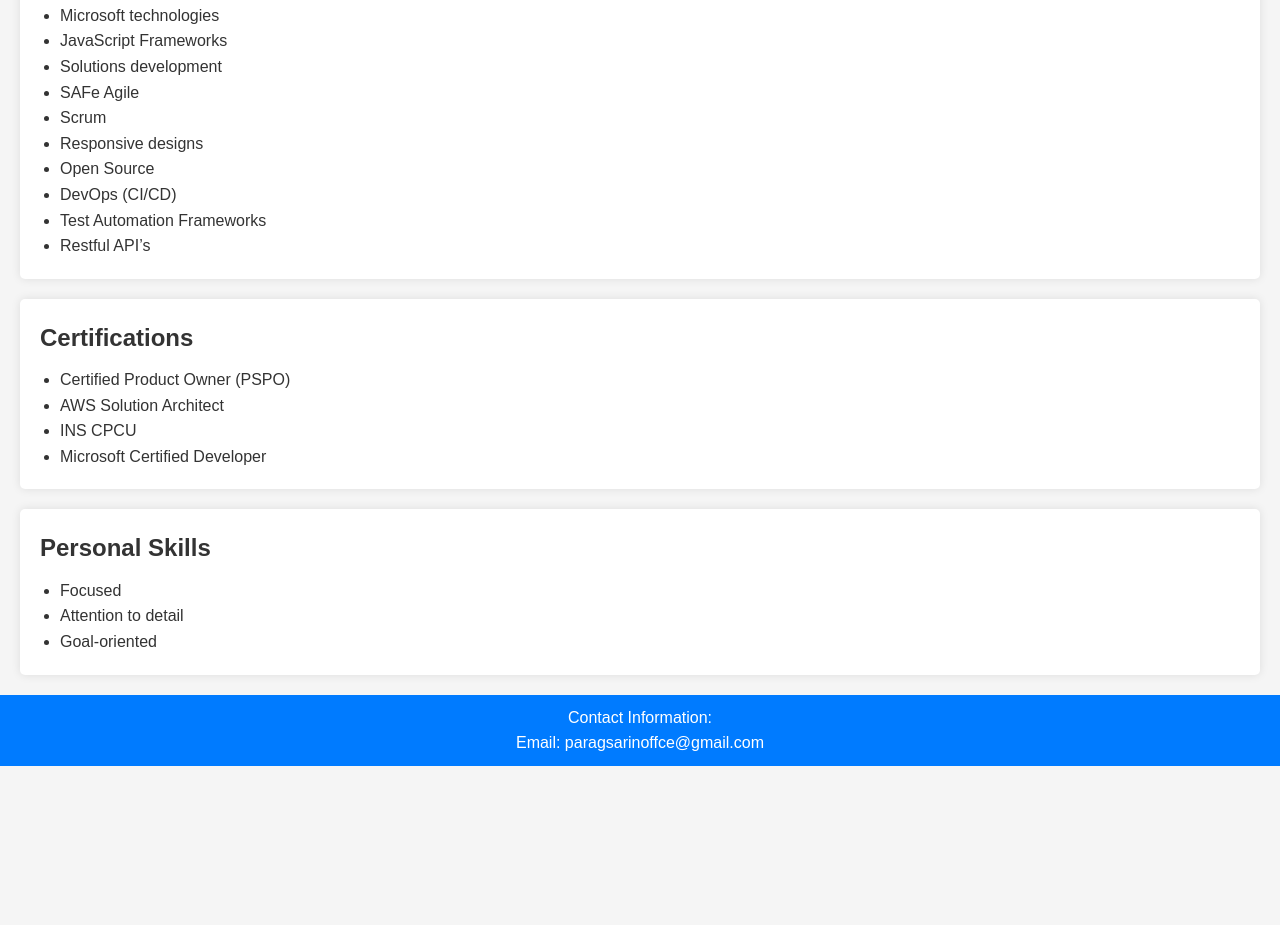
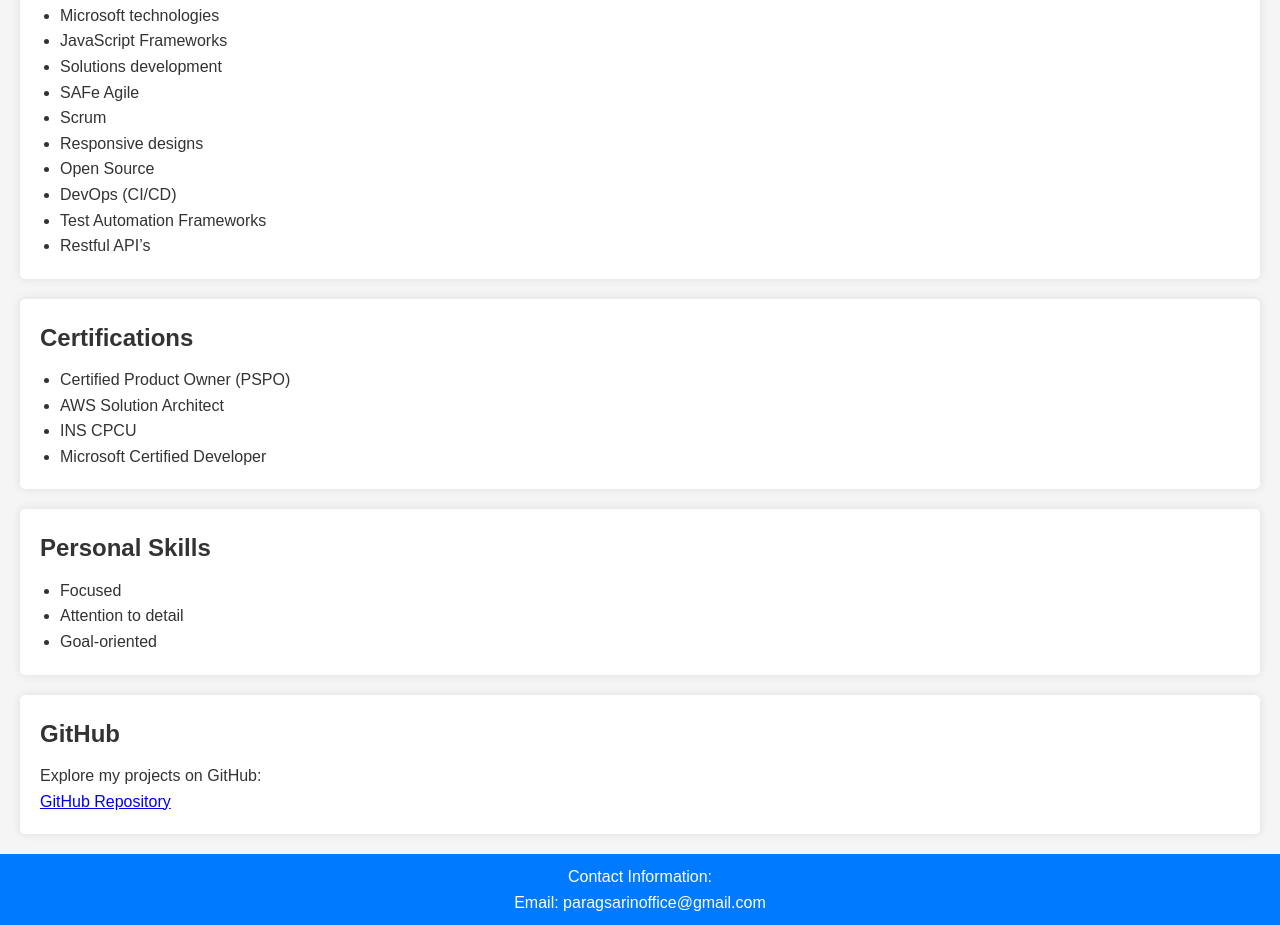
Before and after one commit to paragsarin/paragsarin.github.io, a plain HTML site: page default.html in a window 1280 px wide. Shown: the part 1407-2332 px from the top of the page. Before the commit the page ends 2173 px from the top, so only its background shows below. Drawn offline with Linux system fonts and the light colour scheme.

Commit message:
Update default.html

```diff
--- a/default.html
+++ b/default.html
@@ -94,10 +94,14 @@
             <li>Goal-oriented</li>
         </ul>
     </section>
-
+     <section id="github">
+        <h2>GitHub</h2>
+        <p>Explore my projects on GitHub:</p>
+        <a href="https://github.com/paragsarin" target="_blank">GitHub Repository</a>
+    </section>
     <footer>
         <p>Contact Information:</p>
-        <p>Email: paragsarinoffce@gmail.com</p>
+        <p>Email: paragsarinoffice@gmail.com</p>
     </footer>
 </body>
 </html>
```
